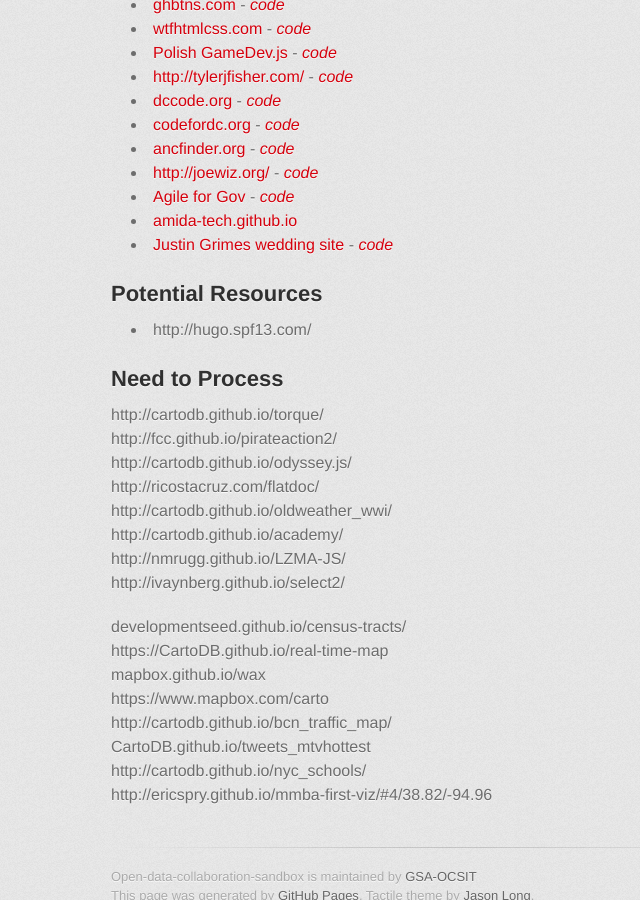
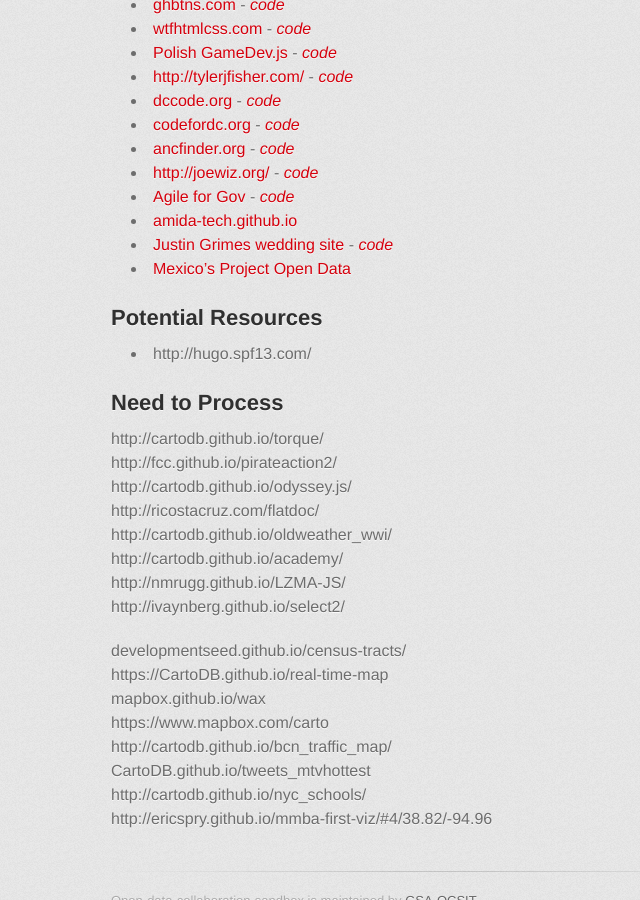
Before and after one commit to GSA/Open-Data-Collaboration-Sandbox, a Jekyll site: the page built from website_examples.md, in a window 1280 px wide and 900 px high, scrolled down 1822 px. Shown: the whole window, without its empty margins (219-859 px from the left). Built offline with Jekyll 4.4.1, drawn with Linux system fonts in a browser that asks for light colours; some web fonts are replaced.

Commit message:
adding mexico's project open data

```diff
--- a/website_examples.md
+++ b/website_examples.md
@@ -84,7 +84,7 @@
 * [Agile for Gov](http://www.agileforgov.org/) - *[code](https://github.com/agileforgov/agileforgov.github.io)*
 * [amida-tech.github.io](http://amida-tech.github.io)
 * [Justin Grimes wedding site](http://justgrimes.github.io/wedding/) - *[code](https://github.com/justgrimes/wedding)*
-
+* [Mexico's Project Open Data](http://mxabierto.github.io/iniciativa-datos-abiertos/)
 
 
 ## Potential Resources
```
